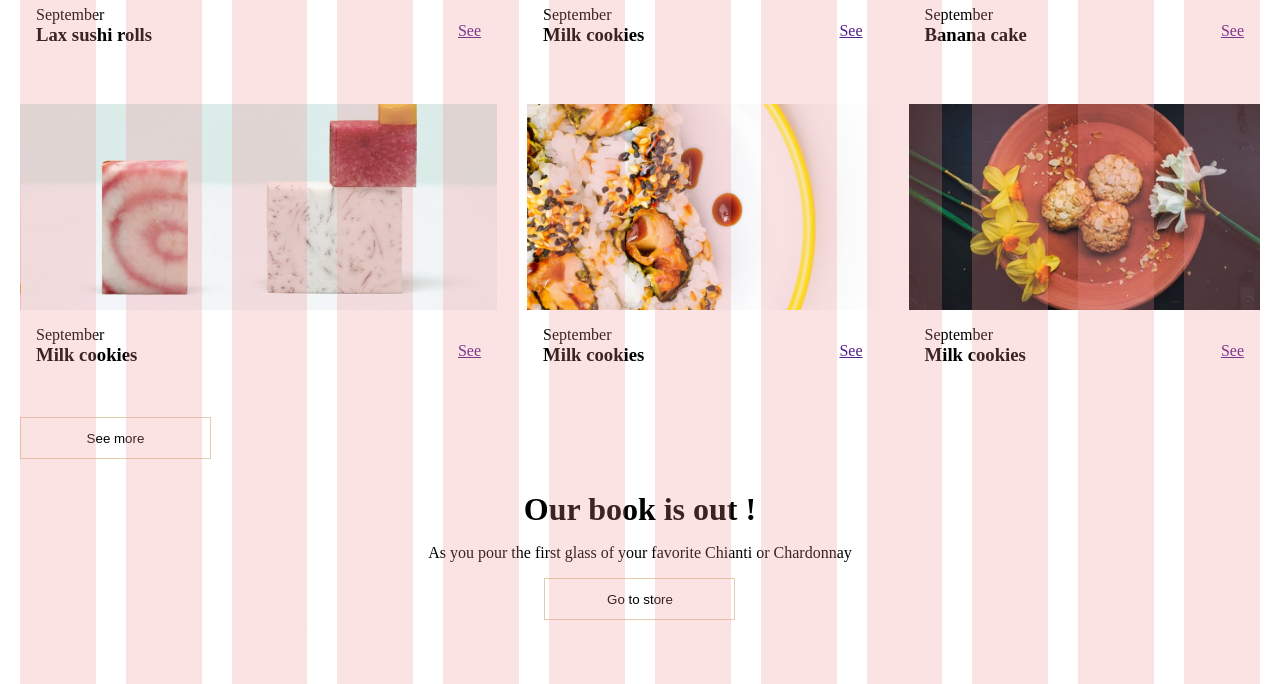
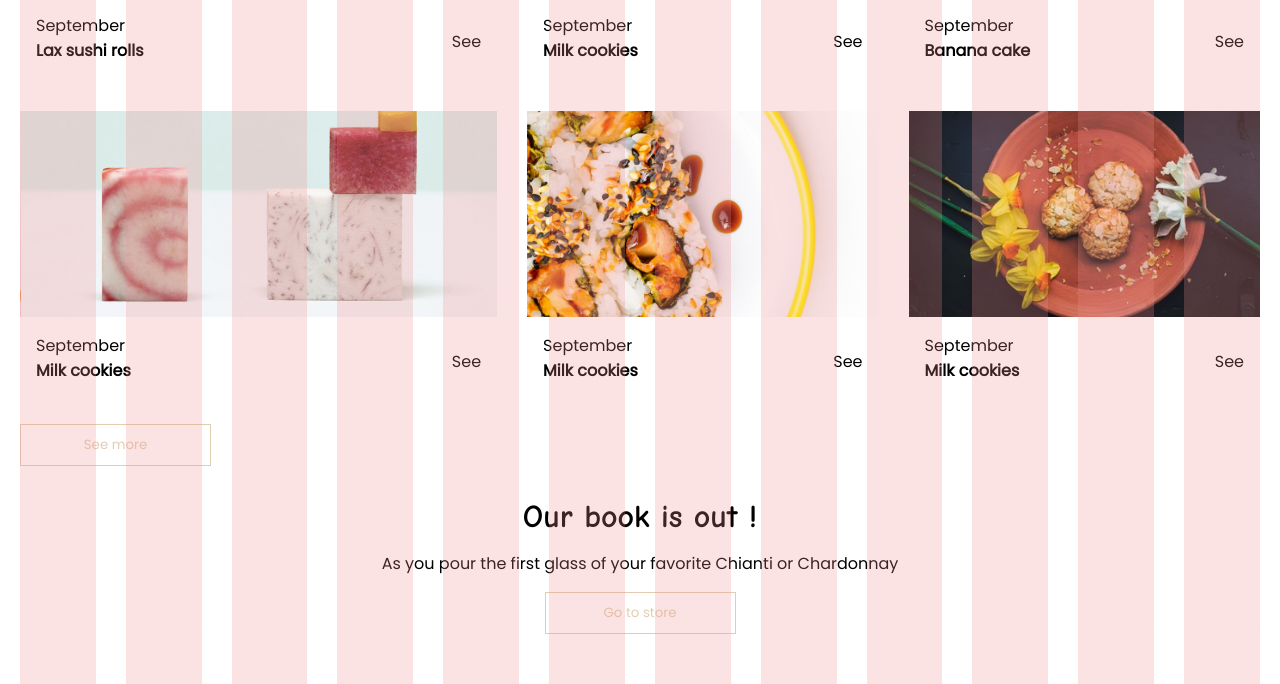
Before and after one commit to Douchebag/vef1-h1, a website: page index.html in a window 1280 px wide. Shown: the part 895-1579 px from the top of the page. Drawn offline with Linux system fonts and the light colour scheme; a web font is replaced by a local one.

Commit message:
fonts imported, link decorations og cards h3 i h4

```diff
--- a/index.html
+++ b/index.html
@@ -43,7 +43,7 @@
 
               <div>
                 <p>Our latest recipe</p>
-                <h1>Pumpkin Pie</h1>
+                <h1>Pumpkin pie</h1>
                 <p class="intro-text">Pumpkin pie is a sweet dessert pie with a spiced, pumpkin-based custard filling. The pumpkin is a symbol of harvest time, and pumpkin pie is often eaten during the fall and early winter.</p>
                 <button class="buttons">See more</button>
               </div>
@@ -61,7 +61,7 @@
                   <div class="content">
                     <div class="vinstri">
                       <p>September</p>
-                      <h3 class="title">Lax sushi rolls</h3>
+                      <h4 class="title">Lax sushi rolls</h4>
                     </div>
                     <div class="haegri">
                       <a href="">See</a>
@@ -74,7 +74,7 @@
                   <div class="content">
                     <div class="vinstri">
                       <p>September</p>
-                      <h3 class="title">Milk cookies</h3>
+                      <h4 class="title">Milk cookies</h4>
                     </div>
                     <div class="haegri">
                       <a href="">See</a>
@@ -87,7 +87,7 @@
                   <div class="content">
                     <div class="vinstri">
                       <p>September</p>
-                      <h3 class="title">Banana cake</h3>
+                      <h4 class="title">Banana cake</h4>
                     </div>
                     <div class="haegri">
                       <a href="">See</a>
@@ -100,7 +100,7 @@
                   <div class="content">
                     <div class="vinstri">
                       <p>September</p>
-                      <h3 class="title">Milk cookies</h3>
+                      <h4 class="title">Milk cookies</h4>
                     </div>
                     <div class="haegri">
                       <a href="">See</a>
@@ -113,7 +113,7 @@
                   <div class="content">
                     <div class="vinstri">
                       <p>September</p>
-                      <h3 class="title">Milk cookies</h3>
+                      <h4 class="title">Milk cookies</h4>
                     </div>
                     <div class="haegri">
                       <a href="">See</a>
@@ -126,7 +126,7 @@
                   <div class="content">
                     <div class="vinstri">
                       <p>September</p>
-                      <h3 class="title">Milk cookies</h3>
+                      <h4 class="title">Milk cookies</h4>
                     </div>
                     <div class="haegri">
                       <a href="">See</a>
@@ -158,7 +158,7 @@
                 <div class="content">
                   <div class="vinstri">
                     <p>September</p>
-                    <h3 class="title">Legumes printaniers</h3>
+                    <h4 class="title">Legumes printaniers</h4>
                   </div>
                   <div class="haegri">
                     <a href="">See</a>
@@ -171,7 +171,7 @@
                 <div class="content">
                   <div class="vinstri">
                     <p>September</p>
-                    <h3 class="title">Blossoming cookie</h3>
+                    <h4 class="title">Blossoming cookie</h4>
                   </div>
                   <div class="haegri">
                     <a href="">See</a>
@@ -184,7 +184,7 @@
                 <div class="content">
                   <div class="vinstri">
                     <p>September</p>
-                    <h3 class="title">Blueberry pie</h3>
+                    <h4 class="title">Blueberry pie</h4>
                   </div>
                   <div class="haegri">
                     <a href="">See</a>
--- a/styles.scss
+++ b/styles.scss
@@ -6,3 +6,4 @@
 @import 'styles/card.scss';
 @import 'styles/wrapper.scss';
 @import 'styles/buttons.scss';
+@import 'styles/fonts.scss';
--- a/styles/base.scss
+++ b/styles/base.scss
@@ -61,8 +61,8 @@
 
   /* Letur stillingar */
   --font-base-size: 1rem;
-  --font-family-base: 'Open Sans', arial, helvetica, sans-serif;
-  --font-family-heading: 'Matemasie-Regular', 'Comic Sans MS', cursive;
+  --font-family-base: 'Poppins', arial, helvetica, sans-serif;
+  --font-family-heading: 'PlayFair', 'Comic Sans MS', cursive;
 
   /* Transitions */
   --transition-time-short: 300ms;
--- a/styles/buttons.scss
+++ b/styles/buttons.scss
@@ -3,5 +3,5 @@
     height: 42px;
     border: 1px solid var(--color-brown);
     background-color: transparent;
-
+    color: var(--color-brown);
 }
--- a/styles/fonts.scss
+++ b/styles/fonts.scss
@@ -46,6 +46,7 @@ html {
   /** Litur á hlekkjum erfist frá foreldri **/
   a {
     color: inherit;
+    text-decoration: none;
   }
 
   //Test
```
Also changed, not shown: styles.css, 1 other file.
